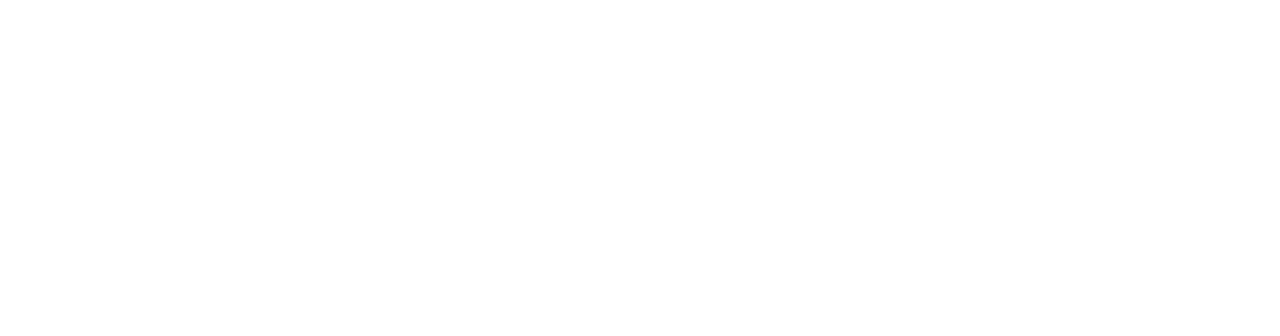
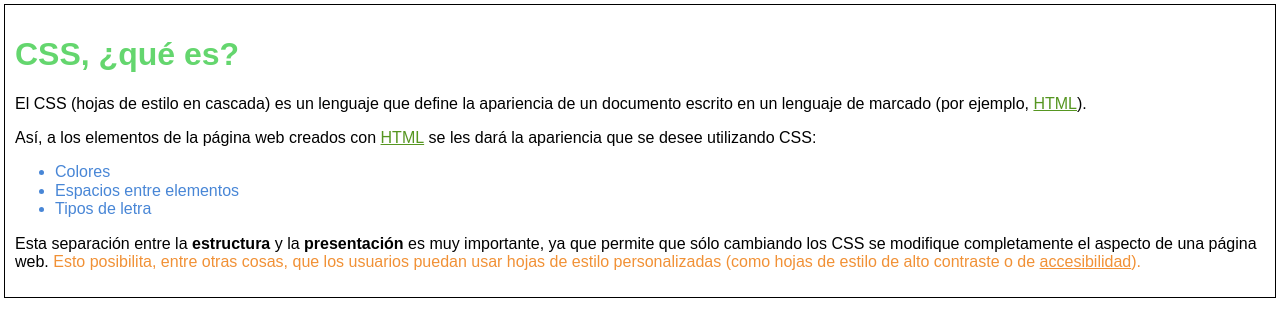
Before and after one commit to rnmungo/LPPA-Clase-6, a plain HTML site: page index.html in a window 1280 px wide. Drawn offline with Linux system fonts and the light colour scheme.

Commit message:
Add content and apply CSS stylesheets

```diff
--- a/assets/css/custom.css
+++ b/assets/css/custom.css
@@ -0,0 +1,40 @@
+#root {
+    font-family: Arial, Helvetica, sans-serif;
+    border: 1px solid #000;
+    margin: 4px;
+    padding: 10px;
+}
+
+.main__title {
+    color: #64d66e;
+}
+
+.main__container {
+
+}
+
+.main__list-item {
+    color: #4886d6;
+}
+
+.main__paragraph {
+    color: #000000;
+    font-weight: 300;
+}
+
+.main__paragraph--bold {
+    font-weight: 700;
+}
+
+.main__paragraph--orange {
+    color: #f19136;
+}
+
+.main__link {
+    color: #569621;
+    font-weight: 500;
+}
+
+.main__link--orange {
+    color: #f19136;
+}
--- a/index.html
+++ b/index.html
@@ -7,9 +7,45 @@
     <link rel="stylesheet" href="assets/css/normalize.css" type="text/css">
     <link rel="stylesheet" href="assets/css/custom.css" type="text/css">
 </head>
-<body>
-    <header></header>
-    <main></main>
-    <footer></footer>
+<body id="root">
+    <header>
+        <h1 class="main__title">CSS, ¿qué es?</h1>
+    </header>
+    <main class="main__container">
+        <section id="css-detail">
+            <article>
+                <p class="main__paragraph">
+                    El CSS (hojas de estilo en cascada) es un lenguaje que define la apariencia de un documento escrito en un lenguaje de marcado (por ejemplo,
+                    <a href="https://developer.mozilla.org/es/docs/Web/HTML" target="_blank" class="main__link">HTML</a>).
+                </p>
+                <p class="main__paragraph">
+                    Así, a los elementos de la página web creados con
+                    <a href="https://developer.mozilla.org/es/docs/Web/HTML" target="_blank" class="main__link">HTML</a> se les dará la apariencia que se desee utilizando CSS:
+                </p>
+                <ul>
+                    <li class="main__list-item">Colores</li>
+                    <li class="main__list-item">Espacios entre elementos</li>
+                    <li class="main__list-item">Tipos de letra</li>
+                </ul>
+                <p class="main__paragraph">
+                    <span>
+                        Esta separación entre la
+                        <strong class="main__paragraph--bold">
+                            estructura
+                        </strong>
+                        y la
+                        <strong class="main__paragraph--bold">
+                            presentación
+                        </strong>
+                        es muy importante, ya que permite que sólo cambiando los CSS se modifique completamente el aspecto de una página web.
+                    </span>
+                    <span class="main__paragraph--orange">
+                        Esto posibilita, entre otras cosas, que los usuarios puedan usar hojas de estilo personalizadas (como hojas de estilo de alto contraste o de
+                        <a href="https://developer.mozilla.org/es/docs/Web/Accessibility/ARIA" target="_blank" class="main__link main__link--orange">accesibilidad</a>).
+                    </span>
+                </p>
+            </article>
+        </section>
+    </main>
 </body>
 </html>
```
